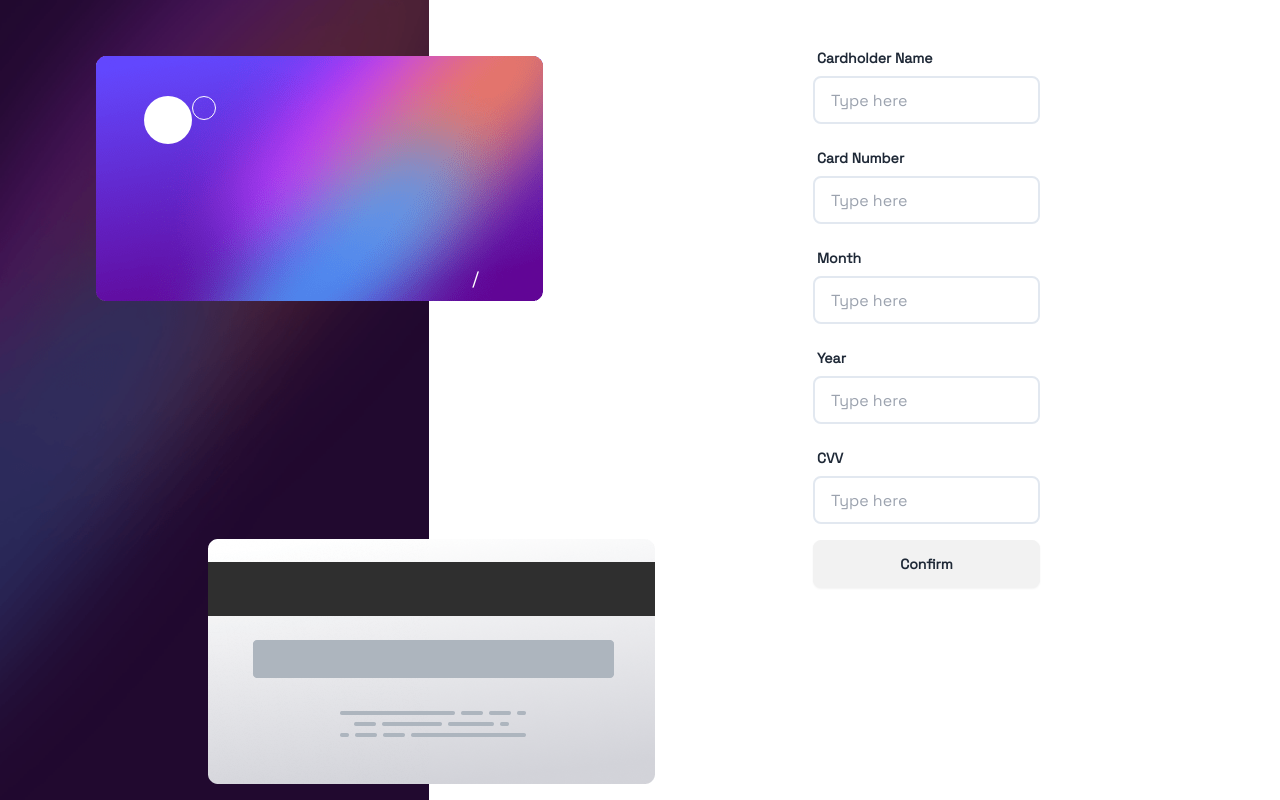
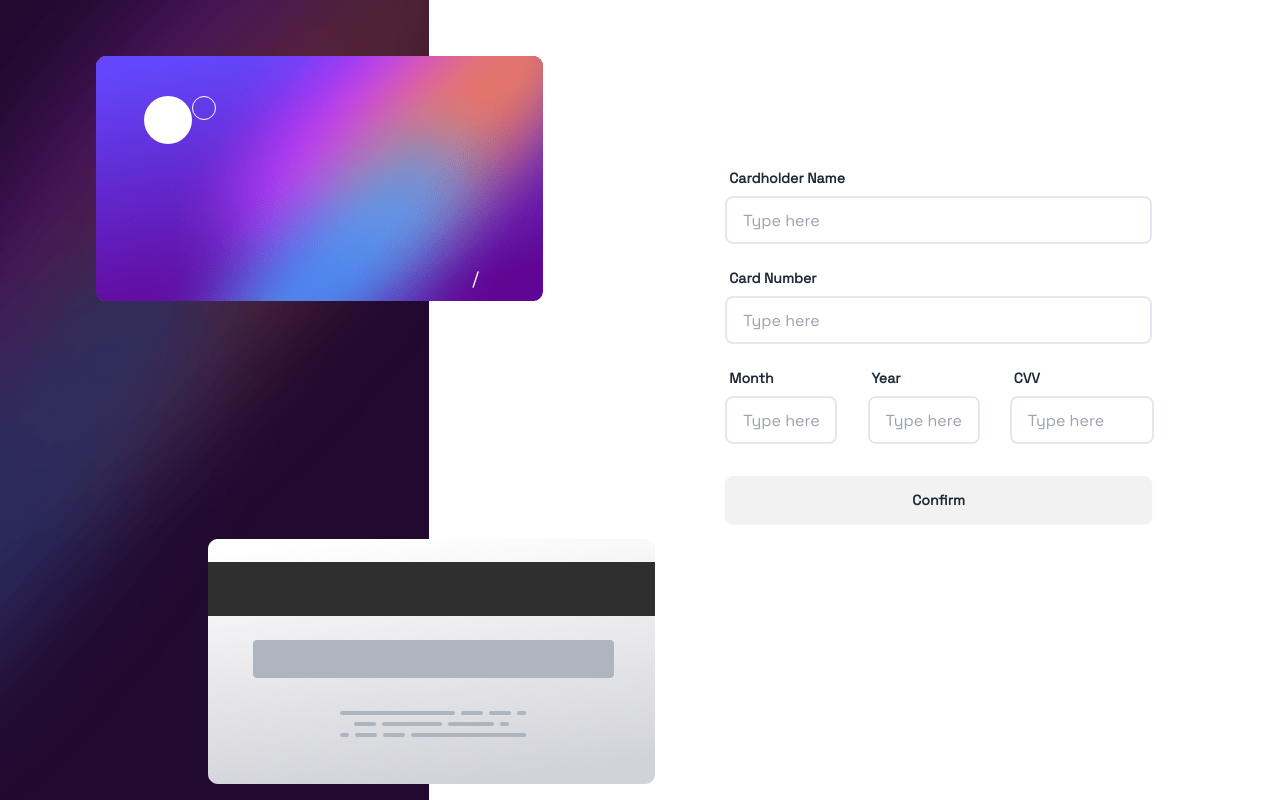
Before and after one commit to Roshanell/interactive-card, a React (Create React App) app: page / in a window 1280 px wide. Built offline with nearby package versions, Linux system fonts and the light colour scheme.

Commit message:
adjusts width on forms

```diff
--- a/src/Form.jsx
+++ b/src/Form.jsx
@@ -10,7 +10,7 @@ const Form = ({
 }) => {
   return (
     <form className="text-black">
-      <div className="absolute right-60 top-10 form-controls">
+      <div className="absolute right-32 top-40 w-1/3">
         <div className="mb-4 form-control">
           <label className="label">
             <span className="font-bold label-text">Cardholder Name</span>
@@ -42,14 +42,15 @@ const Form = ({
             maxLength={16}
           />
         </div>
-        <div className="mb-4 form-control">
+        <div className="flex flex-wrap">
+          <div className="mb-4 w-1/3">
             <label className="label">
               <span className="font-bold label-text">Month</span>
             </label>
             <input
               type="text"
               placeholder="Type here"
-            className="input border-2 border-slate-200"
+              className="input border-2 border-slate-200 w-28"
               required
               name="expirationMonth"
               id="expirationMonth"
@@ -58,14 +59,14 @@ const Form = ({
               maxLength={2}
             />
           </div>
-        <div className="mb-4 form-control">
+          <div className="mb-4 w-1/3 ">
             <label className="label">
               <span className="font-bold label-text">Year</span>
             </label>
             <input
               type="text"
               placeholder="Type here"
-            className="input border-2 border-slate-200"
+              className="input border-2 border-slate-200 w-28"
               required
               name="expirationYear"
               id="expirationYear"
@@ -74,7 +75,7 @@ const Form = ({
               maxLength={4}
             />
           </div>
-        <div className="mb-4 form-control">
+          <div className="mb-4 w-1/3">
             <label className="label">
               <span className="font-bold label-text">CVV</span>
             </label>
@@ -82,15 +83,16 @@ const Form = ({
               type="text"
               maxLength={3}
               placeholder="Type here"
-            className="input border-2 border-slate-200"
+              className="input border-2 border-slate-200 w-36"
               name="cvv"
               id="cvv"
               value={formData.cvv}
               onChange={handleChange}
             />
+          </div>
           <button
             type="submit"
-            className="btn mt-4"
+            className="btn mt-4 w-full"
             onClick={currentStep !== 3 ? handleNextStep : handleFormReset}
           >
             Confirm
```
Lines whose indentation alone changed are shown as unchanged.
